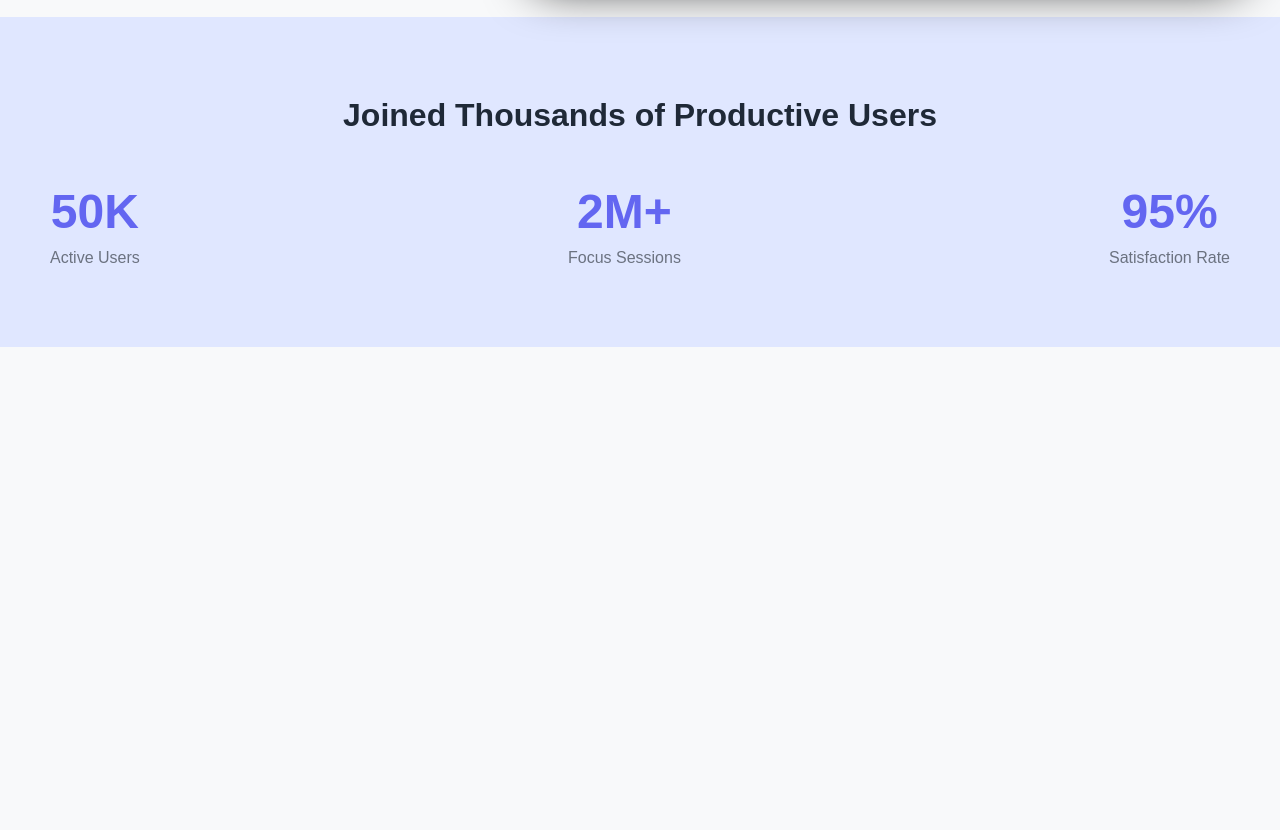
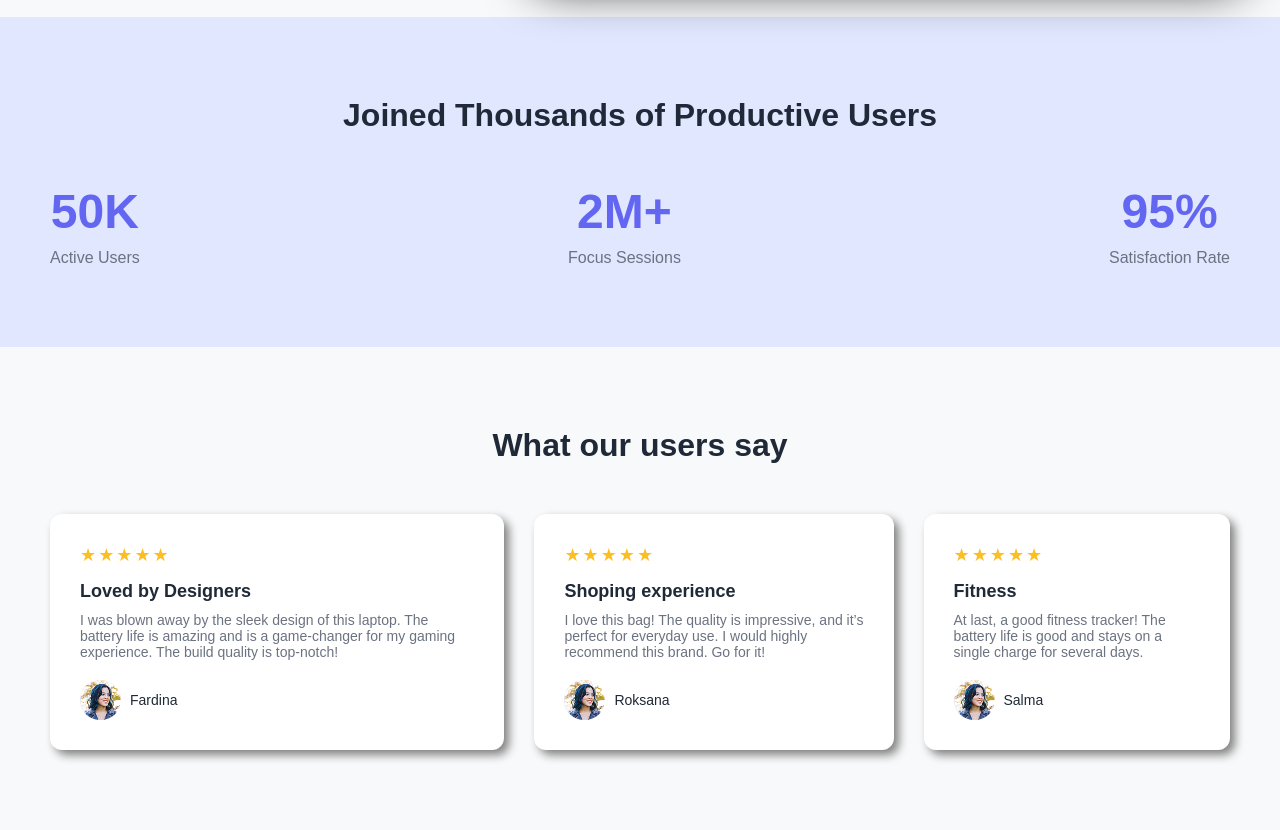
Before and after one commit to zubaer-developer/B12A01-landing-launchpad, a plain HTML site: page index.html in a window 1280 px wide. Shown: the part 913-1743 px from the top of the page. Before the commit the page ends 1260 px from the top, so only its background shows below. Drawn offline with Linux system fonts and the light colour scheme.

Commit message:
Users Feedback Section Design

```diff
--- a/index.html
+++ b/index.html
@@ -59,5 +59,89 @@
         </div>
       </div>
     </section>
+
+    <!-- Users' Feedback Section -->
+    <section class="feedback-section">
+      <div class="feedback-container">
+        <!-- Section Title -->
+        <h2 class="feedback-title">What our users say</h2>
+
+        <!-- 3 Cards -->
+        <div class="testimonials-container">
+          <!-- 1 -->
+          <div class="testimonial-card">
+            <div class="stars">
+              <span class="star">★</span>
+              <span class="star">★</span>
+              <span class="star">★</span>
+              <span class="star">★</span>
+              <span class="star">★</span>
+            </div>
+            <h3 class="testimonial-title">Loved by Designers</h3>
+            <p class="testimonial-text">
+              I was blown away by the sleek design of this laptop. The battery
+              life is amazing and is a game-changer for my gaming experience.
+              The build quality is top-notch!
+            </p>
+            <div class="reviewer-info">
+              <div class="reviewer-avatar">
+                <img src="images/avatar.png" alt="" />
+              </div>
+              <div class="reviewer-details">
+                <div class="reviewer-name">Fardina</div>
+              </div>
+            </div>
+          </div>
+
+          <!-- 2 -->
+          <div class="testimonial-card">
+            <div class="stars">
+              <span class="star">★</span>
+              <span class="star">★</span>
+              <span class="star">★</span>
+              <span class="star">★</span>
+              <span class="star">★</span>
+            </div>
+            <h3 class="testimonial-title">Shoping experience</h3>
+            <p class="testimonial-text">
+              I love this bag! The quality is impressive, and it’s perfect for
+              everyday use. I would highly recommend this brand. Go for it!
+            </p>
+            <div class="reviewer-info">
+              <div class="reviewer-avatar">
+                <img src="images/avatar.png" alt="" />
+              </div>
+              <div class="reviewer-details">
+                <div class="reviewer-name">Roksana</div>
+              </div>
+            </div>
+          </div>
+
+          <!-- 3 -->
+          <div class="testimonial-card">
+            <div class="stars">
+              <span class="star">★</span>
+              <span class="star">★</span>
+              <span class="star">★</span>
+              <span class="star">★</span>
+              <span class="star">★</span>
+            </div>
+            <h3 class="testimonial-title">Fitness</h3>
+            <p class="testimonial-text">
+              At last, a good fitness tracker! The battery life is good and
+              stays on a single charge for several days.
+            </p>
+            <div class="reviewer-info">
+              <div class="reviewer-avatar">
+                <img src="images/avatar.png" alt="" />
+              </div>
+              <div class="reviewer-details">
+                <div class="reviewer-name">Salma</div>
+              </div>
+            </div>
+          </div>
+        </div>
+      </div>
+    </section>
   </body>
 </html>
--- a/styles/style.css
+++ b/styles/style.css
@@ -156,3 +156,81 @@ body {
   color: #6b7280;
   font-weight: 500;
 }
+
+.feedback-section {
+  background-color: #f8f9fa;
+  padding: 80px 50px;
+}
+
+.feedback-container {
+  margin: 0 auto;
+  text-align: center;
+}
+
+.feedback-title {
+  font-size: 32px;
+  font-weight: bold;
+  color: #1f2937;
+  margin-bottom: 50px;
+}
+
+.testimonials-container {
+  display: flex;
+  justify-content: space-between;
+  gap: 30px;
+}
+
+.testimonial-card {
+  background-color: white;
+  padding: 30px;
+  border-radius: 12px;
+  box-shadow: 5px 5px 10px gray;
+  text-align: left;
+}
+
+.stars {
+  display: flex;
+  margin-bottom: 15px;
+}
+
+.star {
+  color: #fbbf24;
+  font-size: 18px;
+  margin-right: 2px;
+}
+
+.testimonial-title {
+  font-size: 18px;
+  font-weight: bold;
+  color: #1f2937;
+  margin-bottom: 10px;
+}
+
+.testimonial-text {
+  font-size: 14px;
+  color: #6b7280;
+  margin-bottom: 20px;
+}
+
+.reviewer-info {
+  display: flex;
+  align-items: center;
+  gap: 10px;
+}
+
+.reviewer-avatar {
+  width: 40px;
+  height: 40px;
+  border-radius: 50%;
+  background-color: #e5e7eb;
+}
+
+.reviewer-avatar img {
+  border-radius: 50%;
+}
+
+.reviewer-name {
+  font-size: 14px;
+  font-weight: 500;
+  color: #1f2937;
+}
```
